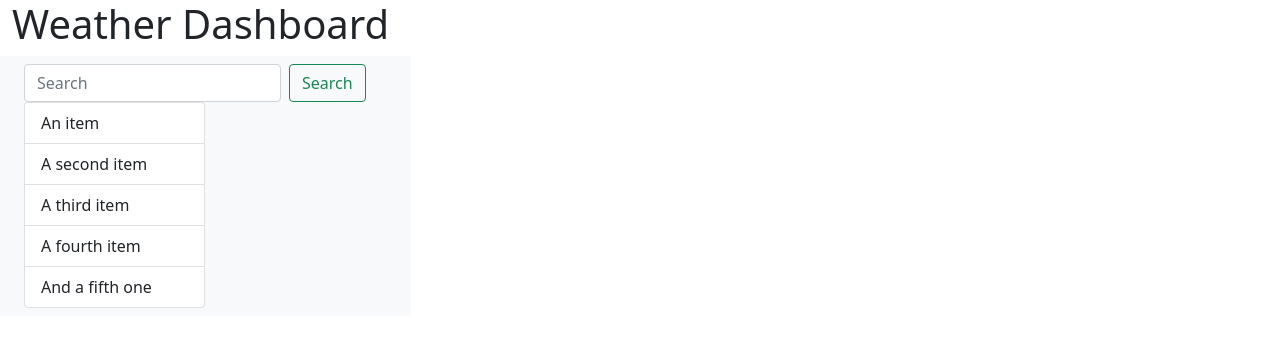
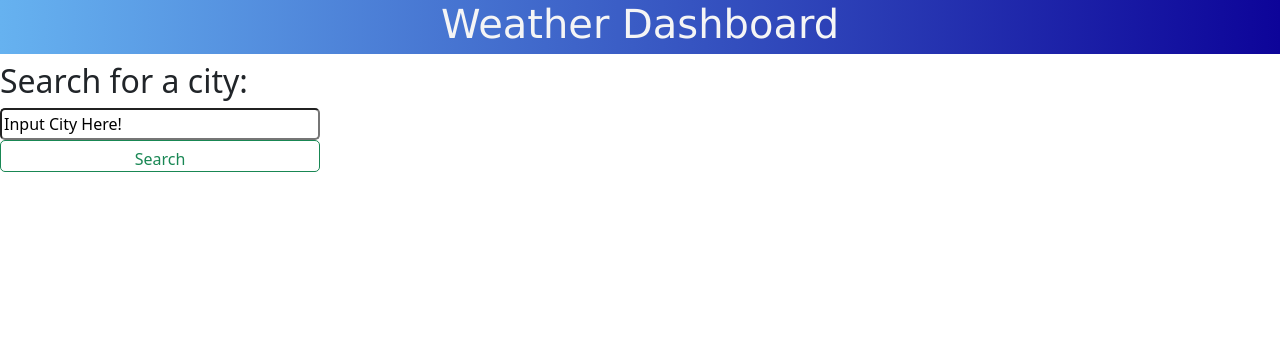
Before and after one commit to Zartender/Weather-Dash, a plain HTML site: page index.html in a window 1280 px wide. Drawn offline with nearby package versions, Linux system fonts and the light colour scheme.

Commit message:
Changes to header elementand list items.

```diff
--- a/assets/css/style.css
+++ b/assets/css/style.css
@@ -1,4 +1,21 @@
-:root{
+:root {
     font-family: Verdana, Geneva, Tahoma, sans-serif;
     color: black;
+
 }
+
+h1 {
+    text-align: center;
+    font-family: Verdana, Geneva, Tahoma, sans-serif;
+    background-color: blue;
+    background-image: linear-gradient(to right, rgb(102, 178, 240) , rgb(13, 4, 153));
+    color: whitesmoke;
+    padding-bottom: .35rem;
+}
+
+#citySearch, #searchBtn {
+    width: 20rem;
+    height: 2rem;
+    border-radius: 5px;
+
+}
--- a/index.html
+++ b/index.html
@@ -25,26 +25,15 @@
         <h1 class="container-fluid">Weather Dashboard</h1>
     </header>
 
-    <section class="searchCityEl">
+    <section class="textInputEl">
         <div class="row">
-        <div class="col-4" id="searchForCity">
-            <nav class="navbar navbar-light bg-light">
-                <div class="container-fluid">
-                    <form class="d-flex">
-                        <input class="form-control me-2" id="citySearch" type="search" placeholder="Search"
-                            aria-label="Search">
-                        <button class="btn btn-outline-success" type="submit" id="searchBtn">Search</button>
-                    </form>
-                    <ul class="list-group col-6" id="cityList">
-                        <li class="list-group-item">An item</li>
-                        <li class="list-group-item">A second item</li>
-                        <li class="list-group-item">A third item</li>
-                        <li class="list-group-item">A fourth item</li>
-                        <li class="list-group-item">And a fifth one</li>
-                      </ul>
-                </div>
-            </nav>
-        </div>
+            <h2>Search for a city:</h2>
+            <div class="col-4" id="actualTextIn">
+
+                <!-- When the input field gets focus, replace its current value with an empty string -->
+                <input type="text" id="citySearch" onfocus="this.value=" value="Input City Here!">
+                <button class="btn btn-outline-success" type="submit" id="searchBtn">Search</button>
+            </div>
 
     </section>
     <section class="right">
```
